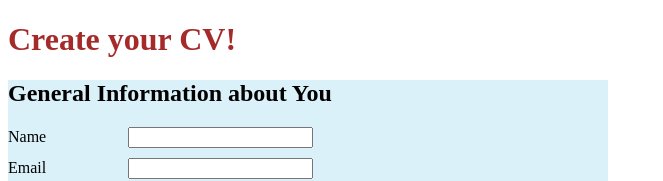
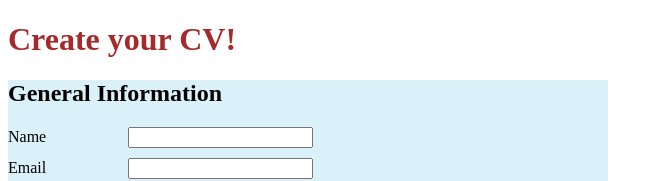
Before and after one commit to DavidMatalik/cv-project, a React (Create React App) app: page / in a window 1280 px wide. Shown: the top 181 px of the page, without its empty margins (0-663 px from the left). Built offline with nearby package versions, Linux system fonts and the light colour scheme.

Commit message:
Beautify App.js through consistency

```diff
--- a/src/App.js
+++ b/src/App.js
@@ -3,20 +3,16 @@ import CVSection from './components/CVSection'
 function App() {
   const generalFields = ['Name', 'Email', 'Phone']
   const educationFields = ['School name', 'Title of Study', 'Date of Study']
-  const practiceFields = [
-    'Company Name',
-    'Position title',
-    'Main tasks',
-    'Start Date',
-    'End Date',
-  ]
+  // prettier-ignore
+  const practiceFields = ['Company Name', 'Position title', 'Main tasks', 'Start Date', 'End Date']
+
   return (
     <div className='App'>
       <h1>Create your CV!</h1>
+      {/* prettier-ignore*/}
       <CVSection
-        title='General Information about You'
-        fields={generalFields}
-      ></CVSection>
+        title='General Information'
+        fields={generalFields}></CVSection>
       <CVSection
         title='Educational experience'
         fields={educationFields}
```
